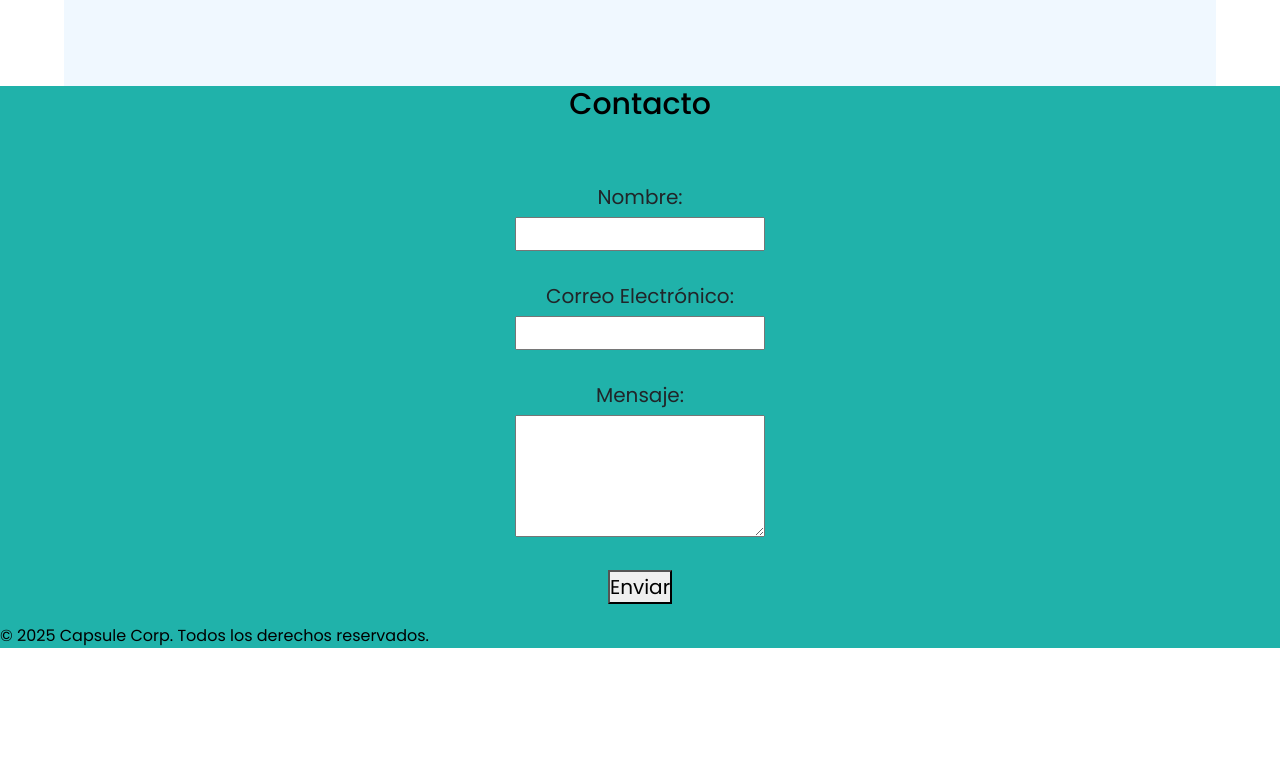
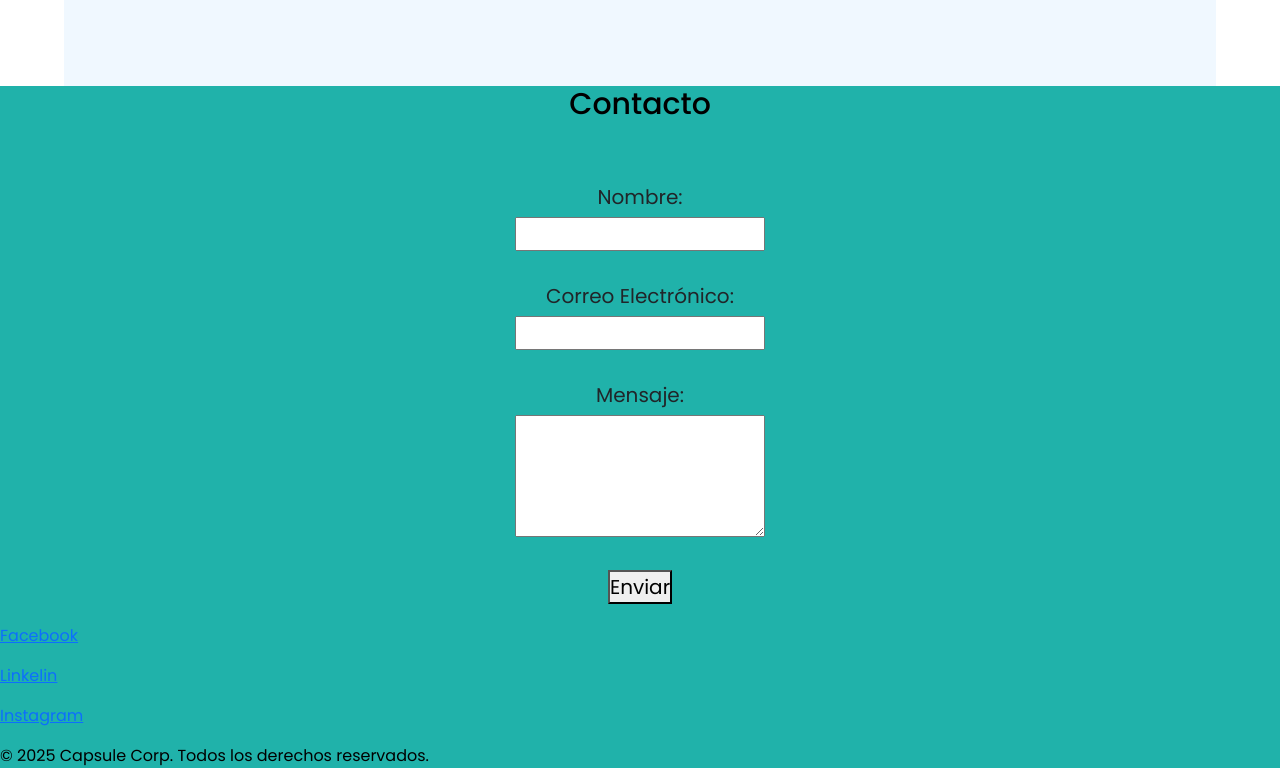
Before and after one commit to AL07014340/Actividad1, a plain HTML site: page index.html in a window 1280 px wide. Shown: the part 1689-2473 px from the top of the page. Before the commit the page ends 2353 px from the top, so only its background shows below. Drawn offline with nearby package versions, Linux system fonts and the light colour scheme.

Commit message:
Update index.html

```diff
--- a/index.html
+++ b/index.html
@@ -87,7 +87,20 @@
     </main>
 
     <footer>
+        <div class="facebook">
+            <a href="https://www.facebook.com/" rel="facebook">
+                <p>Facebook</p>
+            </a>
+
+            <a href="https://www.linkedin.com/feed/" rel="">
+                <p>Linkelin</p>
+            </a>
+
+            <a href="https://www.instagram.com/" rel="instagram">
+                <p>Instagram</p>
+            </a>
         <p>&copy; 2025 Capsule Corp. Todos los derechos reservados.</p>
+        </div>
     </footer>
 
     <script src="https://cdn.jsdelivr.net/npm/bootstrap@5.3.0/dist/js/bootstrap.bundle.min.js"></script>
```
